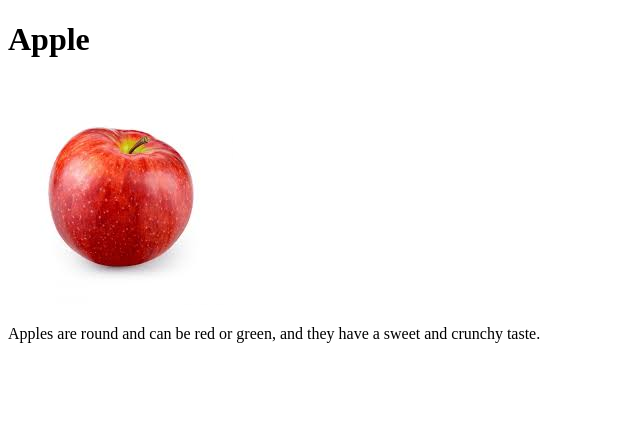
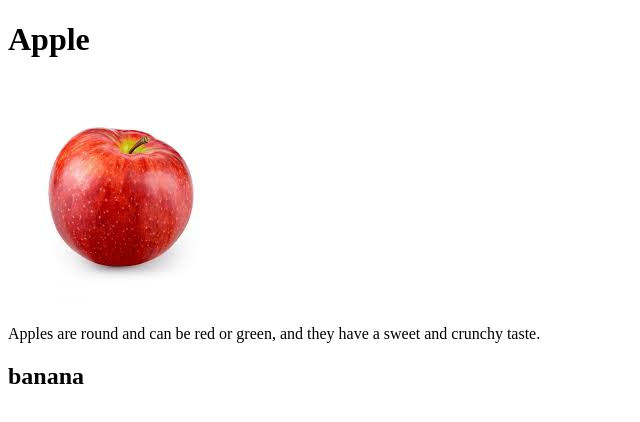
Before and after one commit to Pallavimanedeshmukh2003/assignment-8-fruit, a plain HTML site: page index.html in a window 1280 px wide. Shown: the whole page, without its empty margins (0-640 px from the left). Drawn offline with Linux system fonts and the light colour scheme.

Commit message:
banana heading add

```diff
--- a/index.html
+++ b/index.html
@@ -8,5 +8,6 @@
     <h1>Apple</h1>
     <img src="/apple.jpg" >
     <p>Apples are round and can be red or green, and they have a sweet and crunchy taste.</p>
+    <h2>banana</h2>
 </body>
 </html>
```
